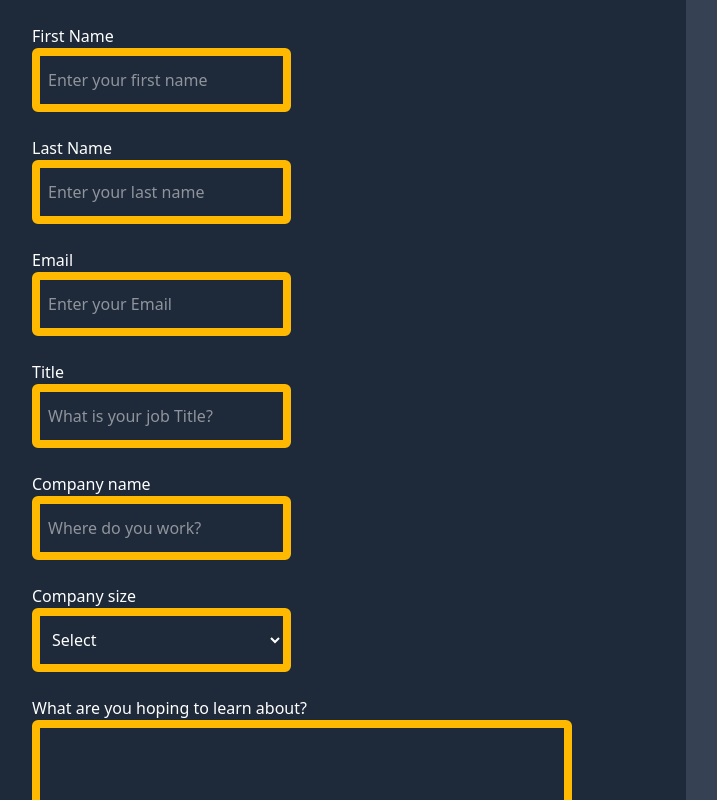
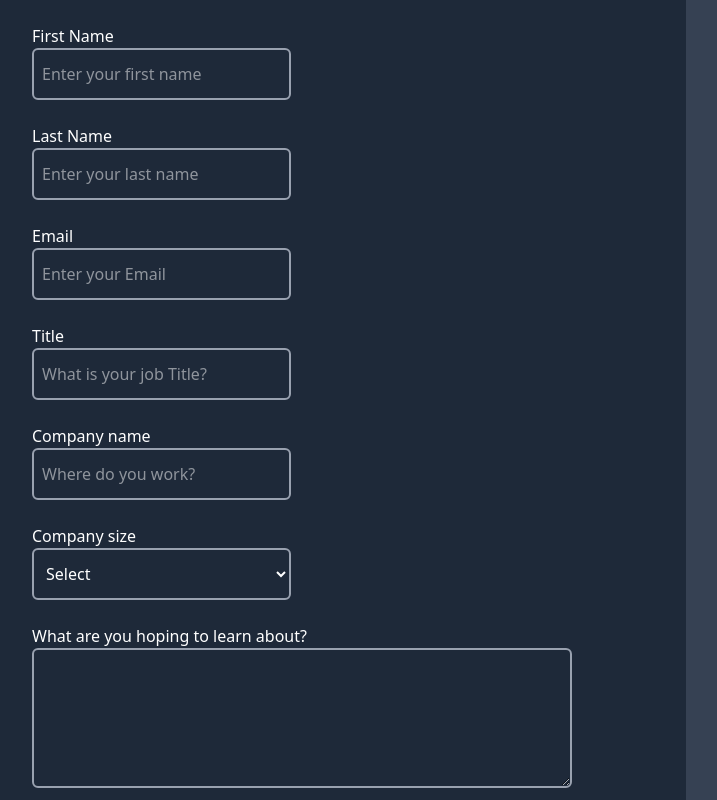
Before and after one commit to mohammadbrkkk/card, a React (Vite) app: page / in a window 1280 px wide. Shown: the top 800 px of the page, without its empty margins (82-799 px from the left). Built offline with nearby package versions, Linux system fonts and the light colour scheme.

Commit message:
cahnge_border

```diff
--- a/src/App.jsx
+++ b/src/App.jsx
@@ -111,7 +111,7 @@
                 <input
                   onChange={handleValue}
                   type={field.type}
-                  className="px-2 py-3 rounded-md border border-gray-400"
+                  className="px-2 py-3 rounded-md border-2 border-gray-400"
                   id={field.id}
                   placeholder={field.placeholder}
                 />
@@ -124,7 +124,7 @@
               <select
                 onChange={handleValue}
                 id="company-size"
-                className="px-2 py-3 rounded-md border border-gray-400"
+                className="px-2 py-3 rounded-md border-2 border-gray-400"
               >
                 <option defaultValue="">Select</option>
                 <option value="1-3">1 to 3</option>
@@ -142,7 +142,7 @@
               </label>
               <textarea
                 onChange={handleValue}
-                className="h-[140px] px-2 py-3 rounded-md border border-gray-400"
+                className="h-[140px] px-2 py-3 rounded-md border-2 border-gray-400"
                 id="text-ar"
               ></textarea>
             </div>
```
